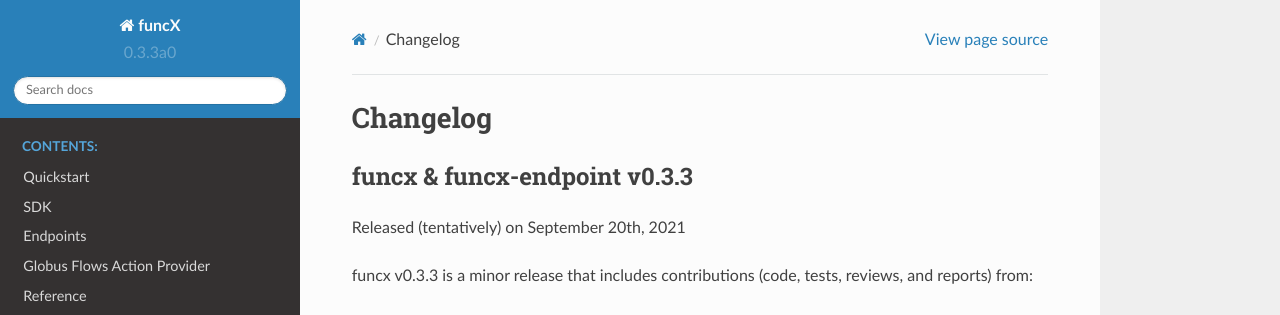
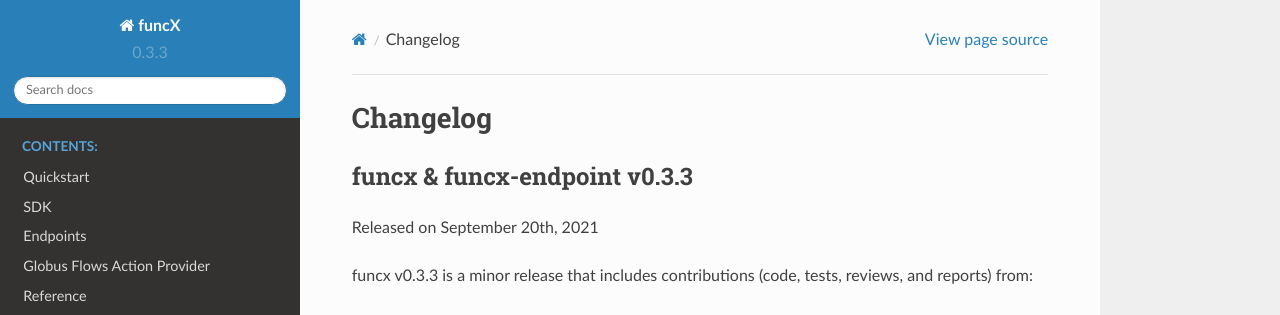
Before and after one commit to globus/globus-compute, a Sphinx documentation site: the page built from docs/changelog.rst, in a window 1280 px wide and 900 px high. Shown: the top 315 px of the window. Built offline with Sphinx 7.4.7 and the Read the Docs theme 2.0.0, drawn with Linux system fonts in a browser that asks for light colours.

Commit message:
Bumping version to 0.3.3

```diff
--- a/README.rst
+++ b/README.rst
@@ -37,7 +37,7 @@ Documentation: https://funcx.readthedocs.io/en/latest/
 Quickstart
 ==========
 
-funcX is in a beta state with version `0.3.2` currently available on PyPI.
+funcX is in a beta state with version `0.3.3` currently available on PyPI.
 
 To install funcX, please ensure you have python3.6+.::
 
--- a/docs/changelog.rst
+++ b/docs/changelog.rst
@@ -5,7 +5,7 @@ Changelog
 funcx & funcx-endpoint v0.3.3
 -----------------------------
 
-Released (tentatively) on September 20th, 2021
+Released on September 20th, 2021
 
 funcx v0.3.3 is a minor release that includes contributions (code, tests, reviews, and reports) from:
 
--- a/funcx_endpoint/funcx_endpoint/version.py
+++ b/funcx_endpoint/funcx_endpoint/version.py
@@ -1,6 +1,6 @@
 # single source of truth for package version,
 # see https://packaging.python.org/en/latest/single_source_version/
-__version__ = "0.3.3a0"
+__version__ = "0.3.3"
 VERSION = __version__
 
 # app name to send as part of requests
--- a/funcx_sdk/funcx/sdk/version.py
+++ b/funcx_sdk/funcx/sdk/version.py
@@ -1,6 +1,6 @@
 # single source of truth for package version,
 # see https://packaging.python.org/en/latest/single_source_version/
-__version__ = "0.3.3a0"
+__version__ = "0.3.3"
 VERSION = __version__
 
 # app name to send as part of SDK requests
```
Also changed, not shown: 1 other file.
